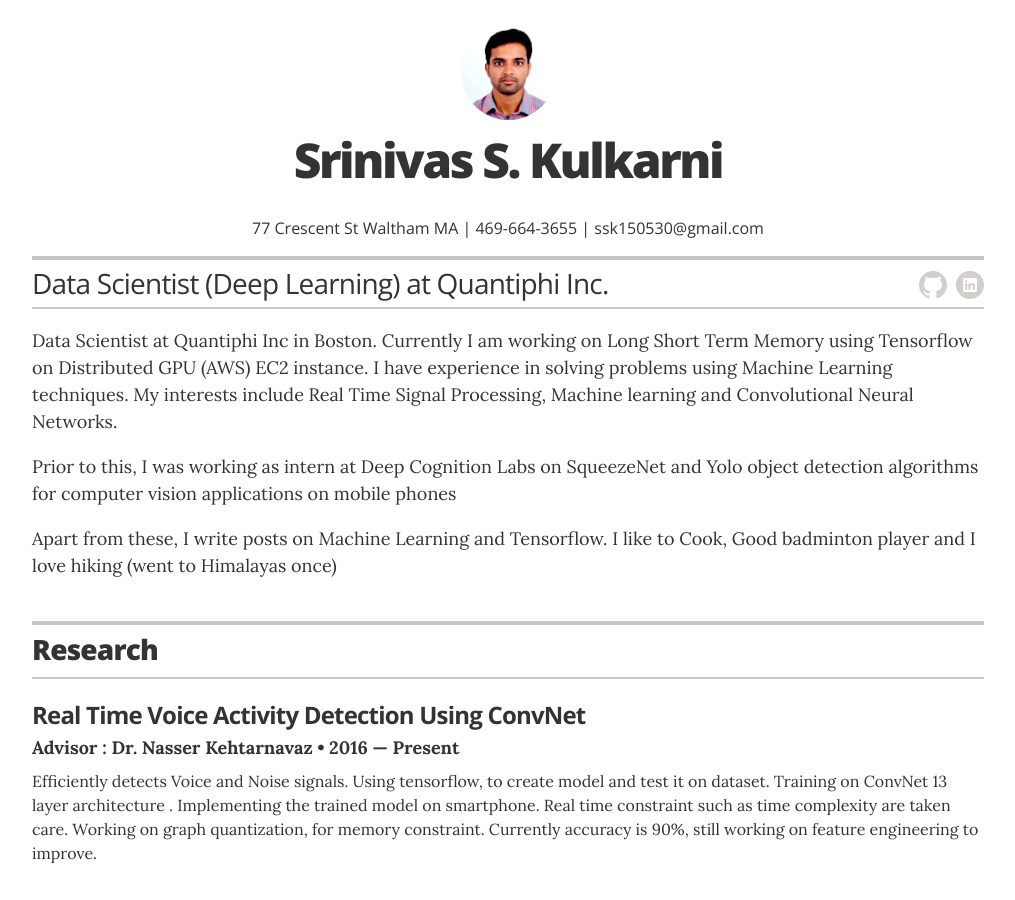
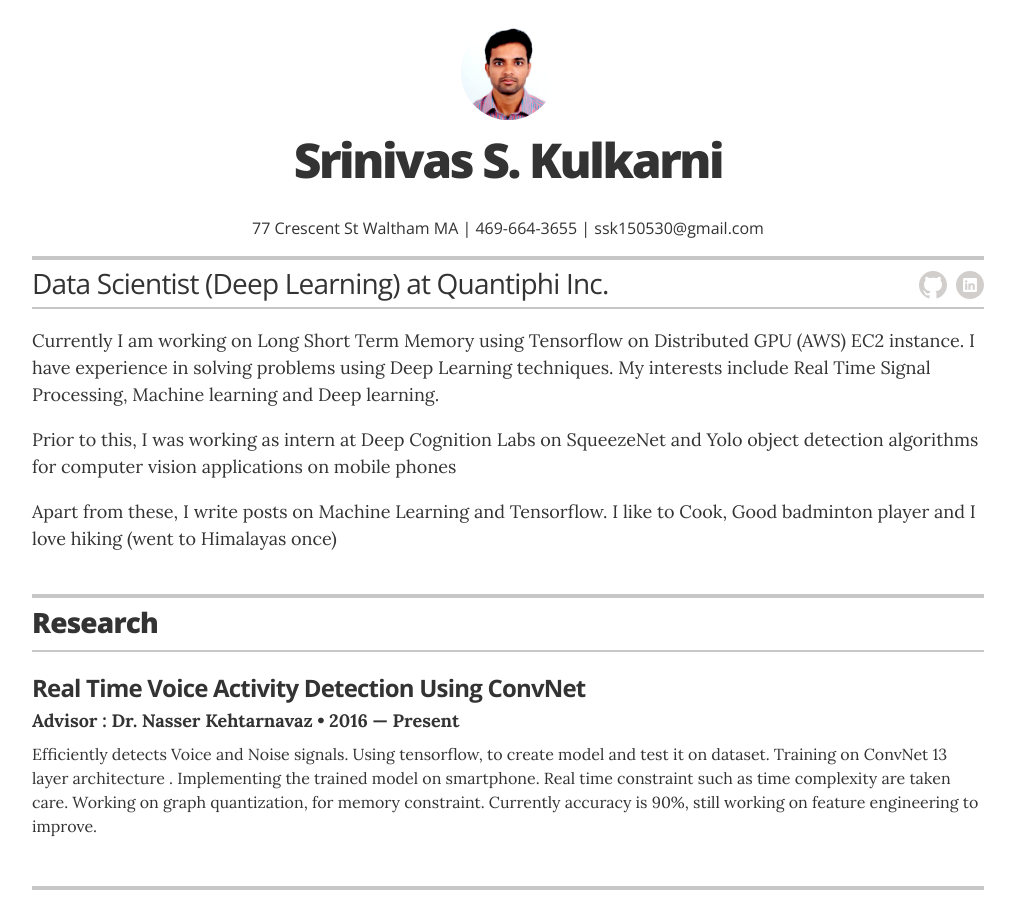
Before and after one commit to cna274/cna.github.io, a Jekyll site: the page built from index.html, in a window 1280 px wide and 900 px high. Shown: the whole window, without its empty margins (132-1147 px from the left). Built offline with Jekyll 4.4.1, drawn with Linux system fonts in a browser that asks for light colours.

Commit message:
Updating Resume

```diff
--- a/_layouts/resume.html
+++ b/_layouts/resume.html
@@ -32,7 +32,7 @@
         </div>
 
         <div class="executive-summary no-print" itemprop="description">
-          <p>Data Scientist at Quantiphi Inc in Boston. Currently I am working on Long Short Term Memory using Tensorflow on Distributed GPU (AWS) EC2 instance. I have experience in solving problems using Machine Learning techniques. My interests include Real Time Signal Processing, Machine learning and Convolutional Neural Networks.</p>
+          <p>Currently I am working on Long Short Term Memory using Tensorflow on Distributed GPU (AWS) EC2 instance. I have experience in solving problems using Deep Learning techniques. My interests include Real Time Signal Processing, Machine learning and Deep learning.</p>
 		  <p>Prior to this, I was working as intern at Deep Cognition Labs on SqueezeNet and Yolo object detection algorithms for computer vision applications on mobile phones</p>
 		 <p> Apart from these, I write posts on Machine Learning and Tensorflow. I like to Cook, Good badminton player and I love hiking (went to Himalayas once)</p>
         </div>
```
